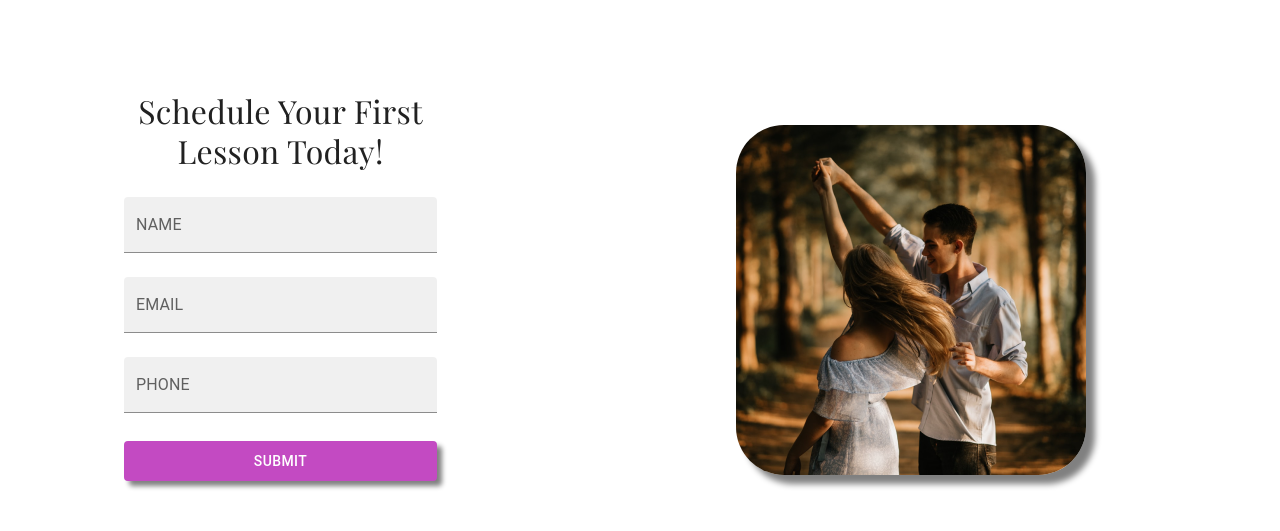
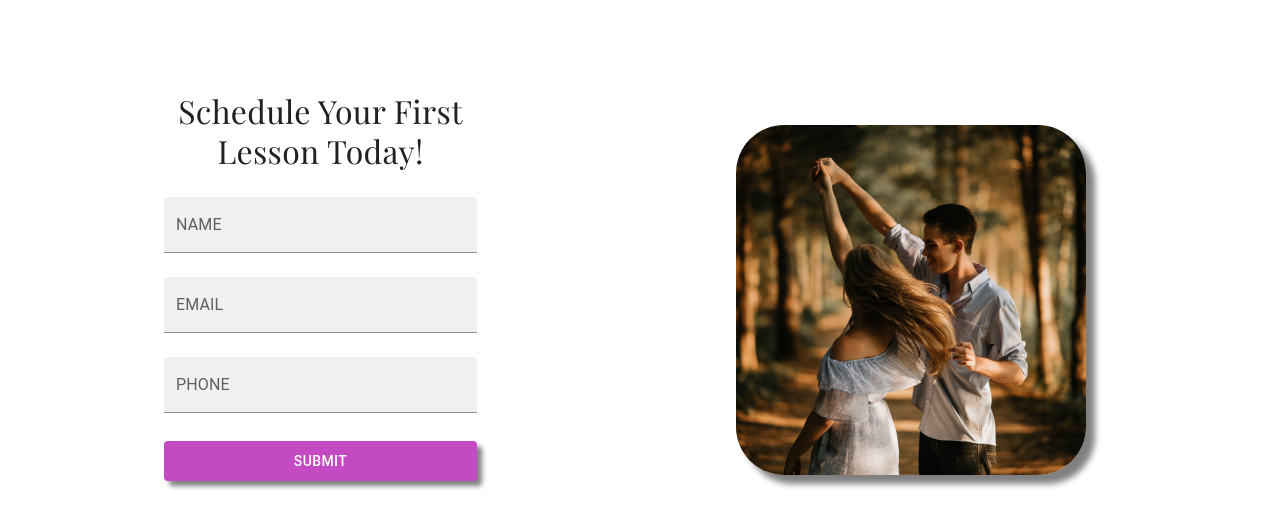
Before and after one commit to th2n10s4u/embd-website, a React (Create React App) app: page / in a window 1280 px wide. Shown: the part 1188-1719 px from the top of the page. Built offline with nearby package versions, Linux system fonts and the light colour scheme.

Commit message:
Update FormCard.js
Attempted to correct alignment with Main()

```diff
--- a/src/assets/components/AltComponents/FormCard.js
+++ b/src/assets/components/AltComponents/FormCard.js
@@ -25,11 +25,16 @@ export default function FormCard() {
         }}
       >
         <TemplateCard
-          sx={{ maxWidth: "313px" }}
           img={WoodsDance}
           CardContentHeaderFirstLine={
             <React.Fragment>
-              <Box sx={{ maxWidth: "313px", textAlign: "center" }}>
+              <Box
+                sx={{
+                  maxWidth: "313px",
+                  marginLeft: "40px",
+                  textAlign: "center",
+                }}
+              >
                 Schedule Your First
                 <Typography
                   sx={{
```
